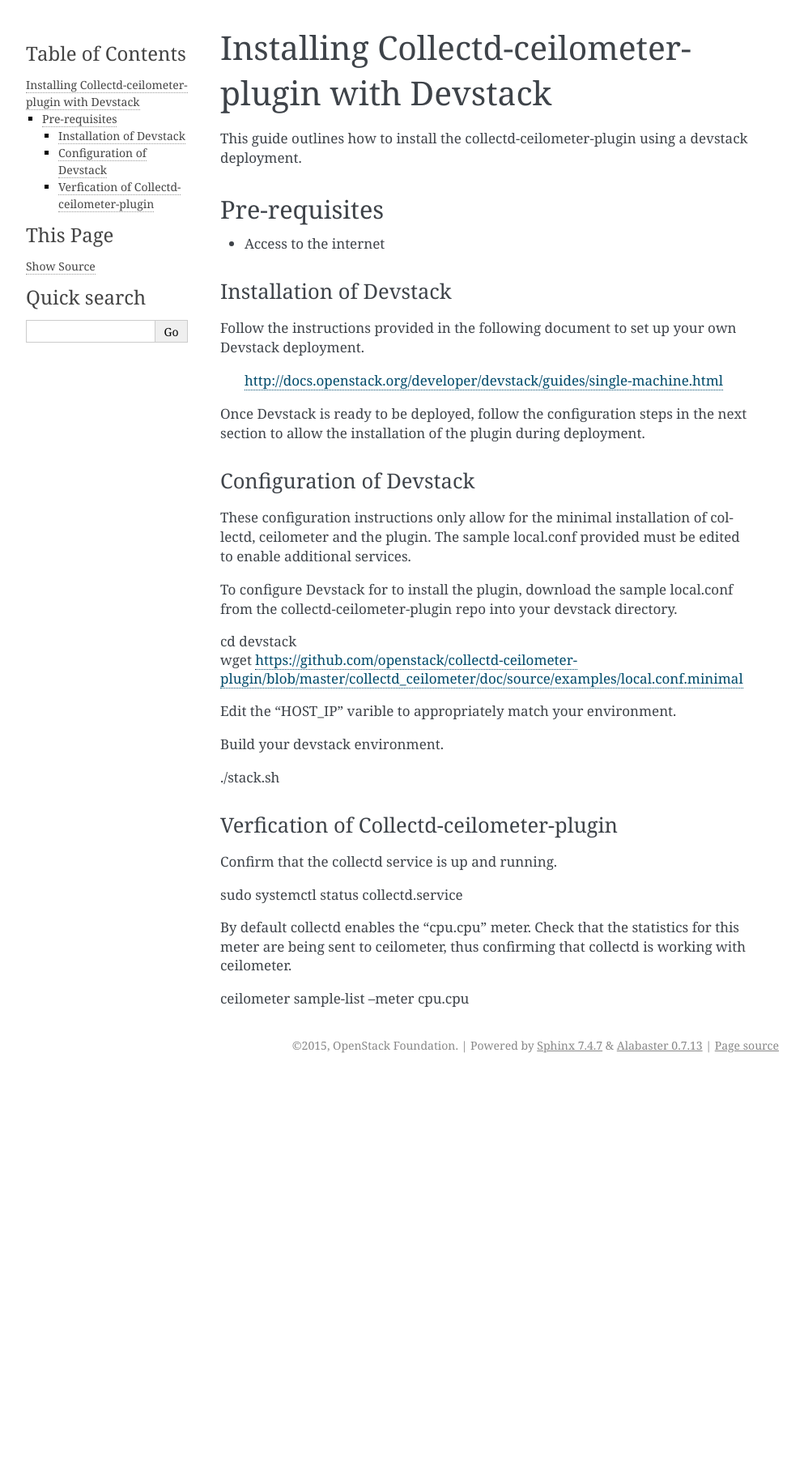
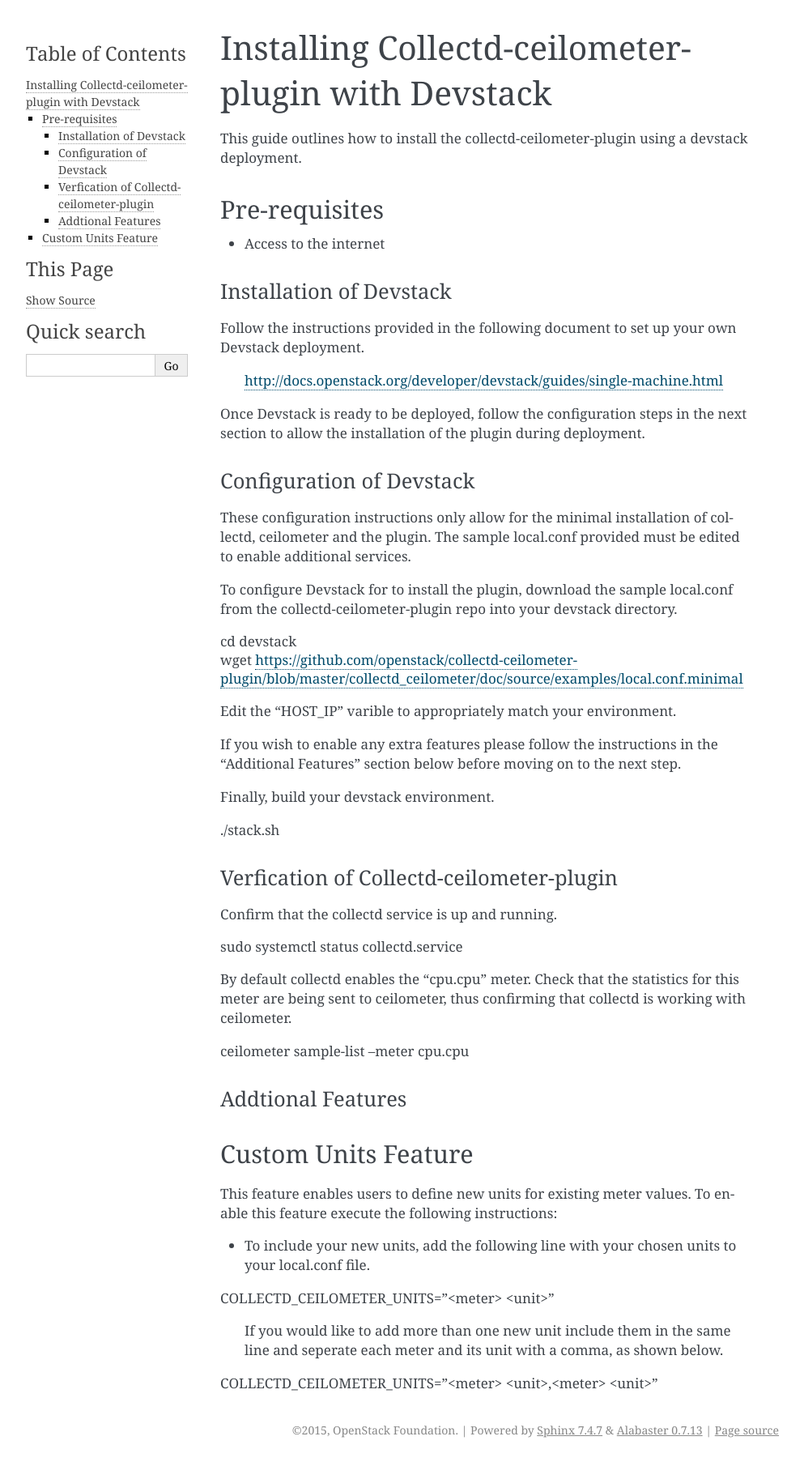
Before and after one commit to openstack-archive/collectd-openstack-plugins, a Sphinx documentation site: the page built from doc/source/devstackGSG.rst, in a window 1280 px wide. Shown: the whole page at 81% size, without its empty margins (148-1141 px from the left). Built offline with Sphinx 7.4.7, drawn with Linux system fonts in a browser that asks for light colours; before the commit the page ends 1330 px from its top, so only the background shows below that.

Commit message:
DevStack enablement of the collectd-ceilometer custom units feature
      - Added deployment code for custom units enablement
      - Updated the DevStack documentation to provide instructions on
        how to enable this feature
      - Editted the collectd-ceilometer-plugin.conf file to enable the
        feature
      - Added a reno for this change

Change-Id: Ia93da4abdf066ba677dcb3ee0e44388c06d97ff5

```diff
--- a/doc/source/devstackGSG.rst
+++ b/doc/source/devstackGSG.rst
@@ -36,7 +36,10 @@
 
 Edit the "HOST_IP" varible to appropriately match your environment.
 
-Build your devstack environment.
+If you wish to enable any extra features please follow the instructions in the
+"Additional Features" section below before moving on to the next step.
+
+Finally, build your devstack environment.
 
 | ./stack.sh
 
@@ -52,3 +55,22 @@
 working with ceilometer.
 
 | ceilometer sample-list --meter cpu.cpu
+
+Addtional Features
+==================
+
+Custom Units Feature
+--------------------
+
+This feature enables users to define new units for existing meter values.
+To enable this feature execute the following instructions:
+
+* To include your new units, add the following line with your chosen units to
+  your local.conf file.
+
+| COLLECTD_CEILOMETER_UNITS="<meter> <unit>"
+
+  If you would like to add more than one new unit include them in the same line
+  and seperate each meter and its unit with a comma, as shown below.
+
+| COLLECTD_CEILOMETER_UNITS="<meter> <unit>,<meter> <unit>"
```
Also changed, not shown: doc/source/usage.rst (+8 -0 lines), 4 other files.
